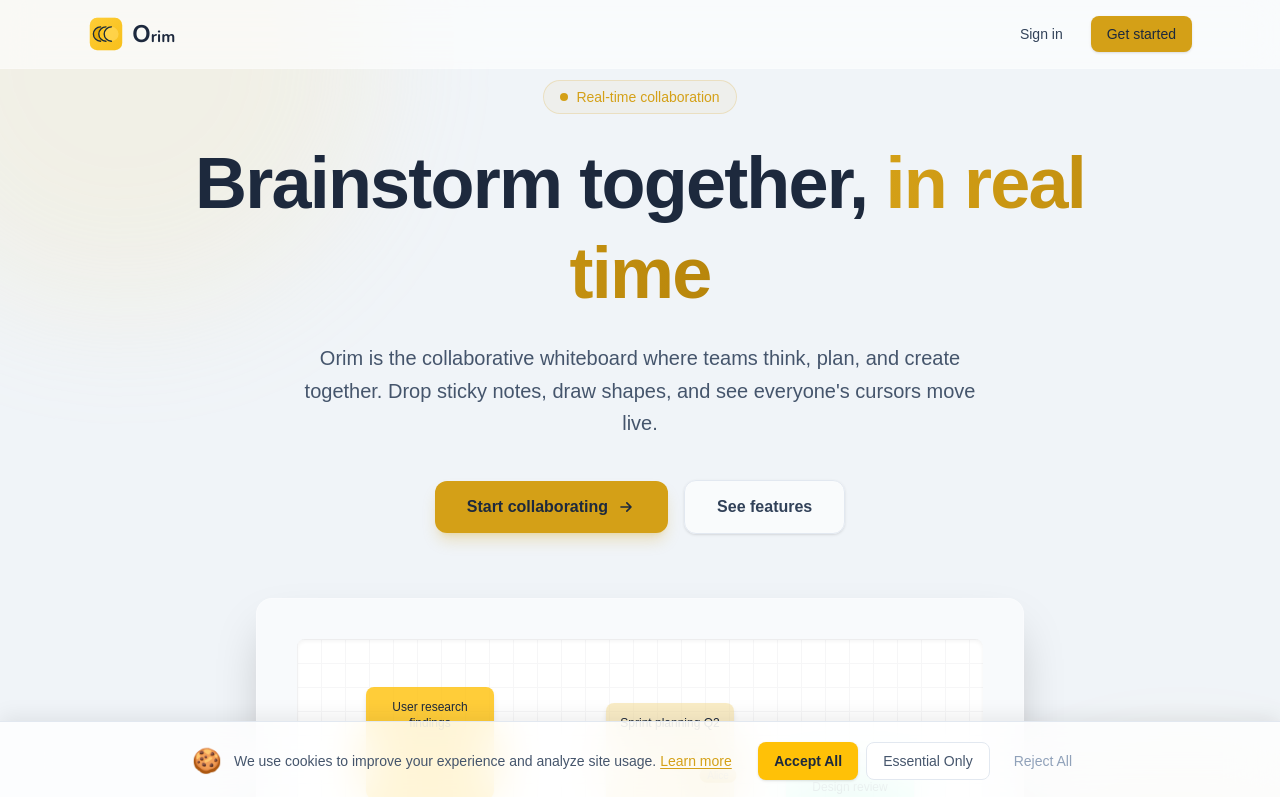
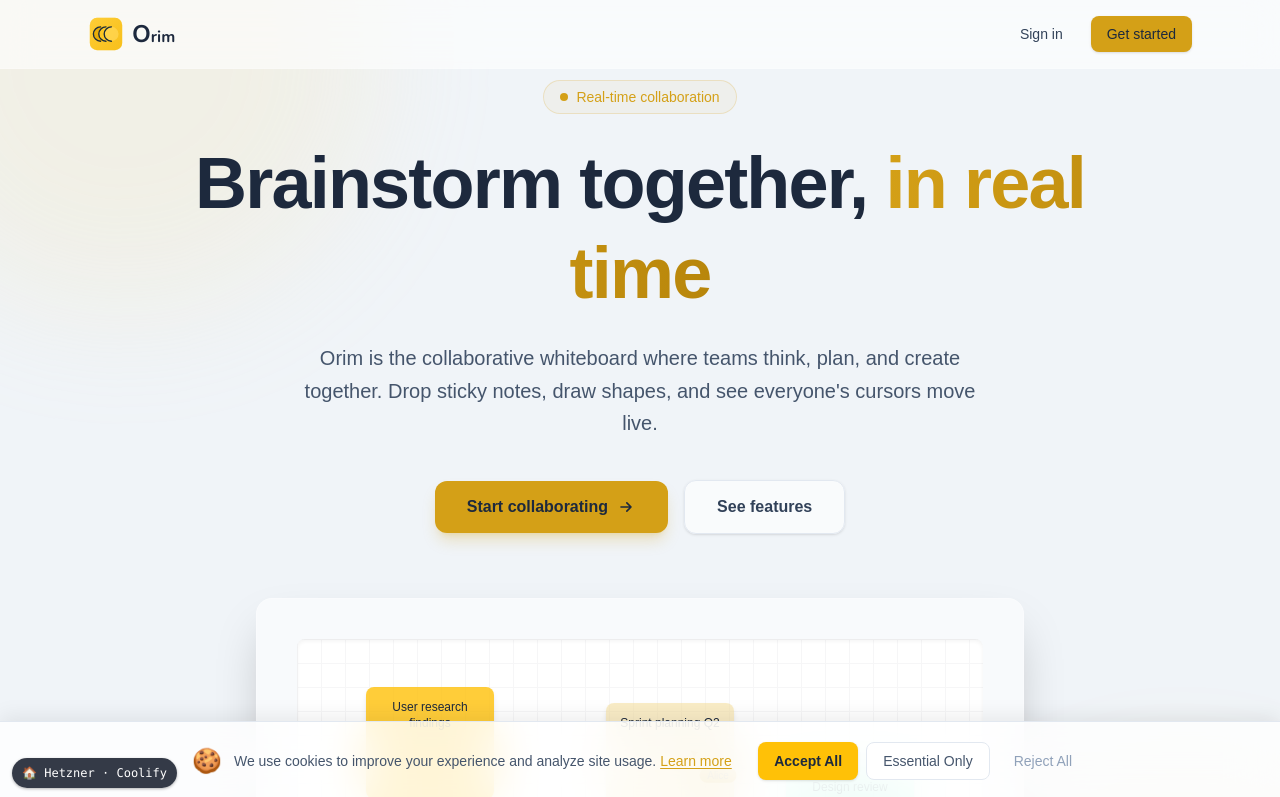
Before and after one commit to jpwilson/colabboard, a Next.js app: page / in a window 1280 px wide. Shown: the top 797 px of the page. Built offline with nearby package versions, Linux system fonts and the light colour scheme; no server answers.

Commit message:
chore: add Hetzner/Coolify hosting badge
Migrated off Vercel + Supabase Cloud to self-hosted Hetzner CAX21
running Coolify + self-hosted Supabase. Visible pill bottom-left
confirms the deploy is the Hetzner one, not the old Vercel/Supabase
Cloud version.

```diff
--- a/src/app/layout.tsx
+++ b/src/app/layout.tsx
@@ -44,6 +44,29 @@ export default function RootLayout({
           {children}
           <CookieConsentBanner />
         </ThemeProvider>
+        <a
+          href="https://www.hetzner.com/cloud"
+          target="_blank"
+          rel="noopener noreferrer"
+          title="Self-hosted on Hetzner Cloud (ARM) via Coolify — migrated off Vercel+Supabase Cloud to cut demo hosting costs"
+          style={{
+            position: "fixed",
+            bottom: 12,
+            left: 12,
+            zIndex: 9999,
+            background: "rgba(17, 24, 39, 0.85)",
+            color: "#fff",
+            padding: "6px 10px",
+            borderRadius: 9999,
+            fontSize: 12,
+            fontFamily: "ui-monospace, SFMono-Regular, Menlo, monospace",
+            textDecoration: "none",
+            boxShadow: "0 1px 3px rgba(0,0,0,0.3)",
+            backdropFilter: "blur(4px)",
+          }}
+        >
+          🏠 Hetzner · Coolify
+        </a>
       </body>
     </html>
   )
```
